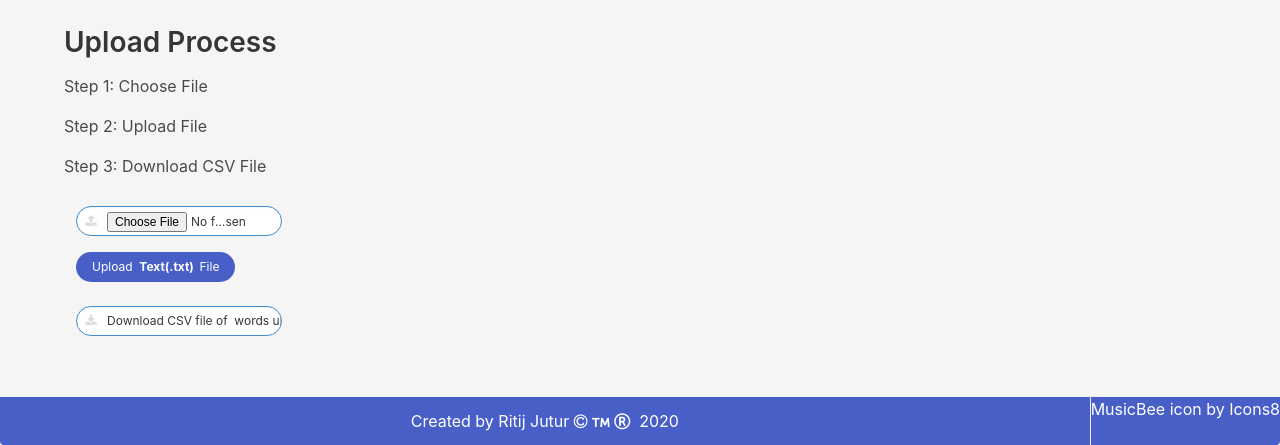
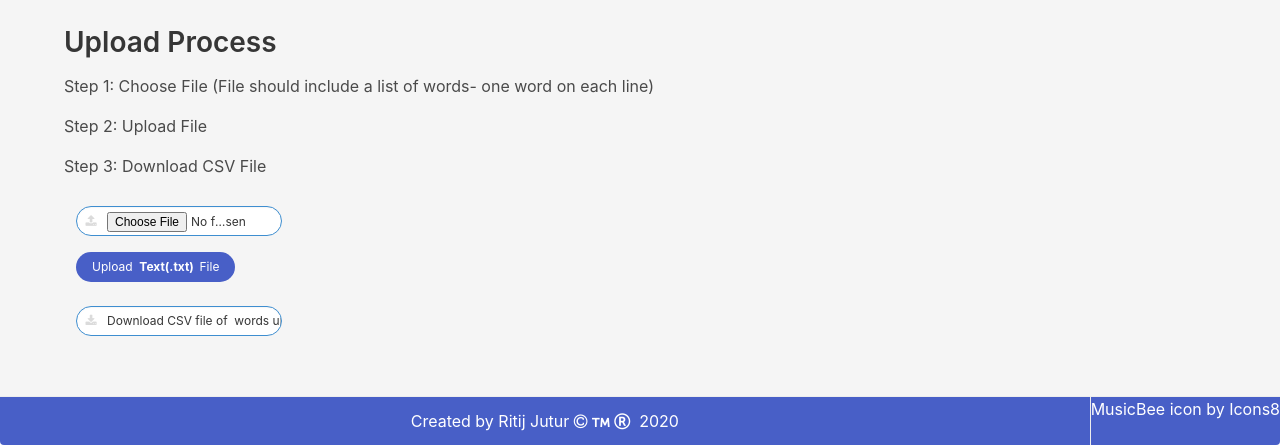
Before and after one commit to masterspin/BeeHelper, a Django app: template word_checker/word/templates/word/word.html in a window 1280 px wide. Shown: the part 378-823 px from the top of the page. Run offline with Django 3.2, Linux system fonts and the light colour scheme; the template is opened without the code that fills it, so the values that code supplies are empty.

Commit message:
Changed Steps

```diff
--- a/word_checker/word/templates/word/word.html
+++ b/word_checker/word/templates/word/word.html
@@ -47,7 +47,7 @@
                 <div class="column is-offset-0 is-12">
                     <div class="content">
                         <h2>Upload Process</h2>
-                        <p>Step 1: Choose File</p>
+                        <p>Step 1: Choose File (File should include a list of words- one word on each line)</p>
                         <p>Step 2: Upload File</p>
                         <p>Step 3: Download CSV File</p>
                         <form method = "post" enctype="multipart/form-data">
--- a/word_checker/word/views.py
+++ b/word_checker/word/views.py
@@ -244,7 +244,7 @@
 	for word in words:
 		if word.name in arr:
 			word_data.append(word)
-	context = {'word_data':word_data}
+	context = {'word_data':word_data, 'uploadBoolean':uploadBoolean}
 	return render(request,'word/word.html', context)
 
 
```
Also changed, not shown: word_checker/db.sqlite3.
